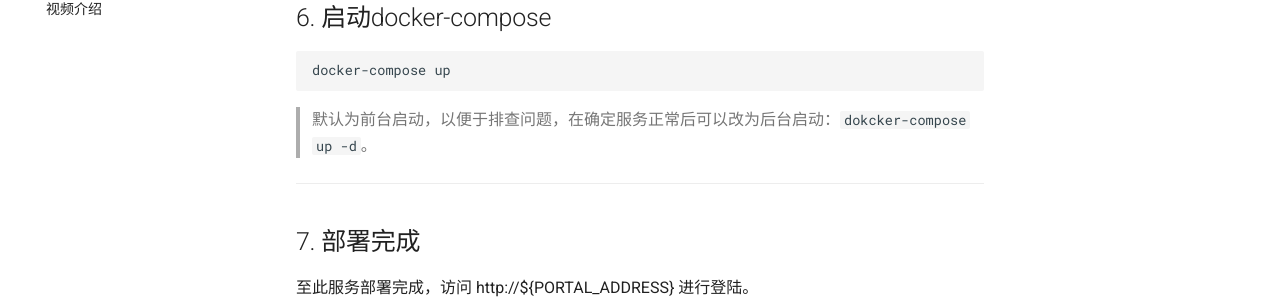
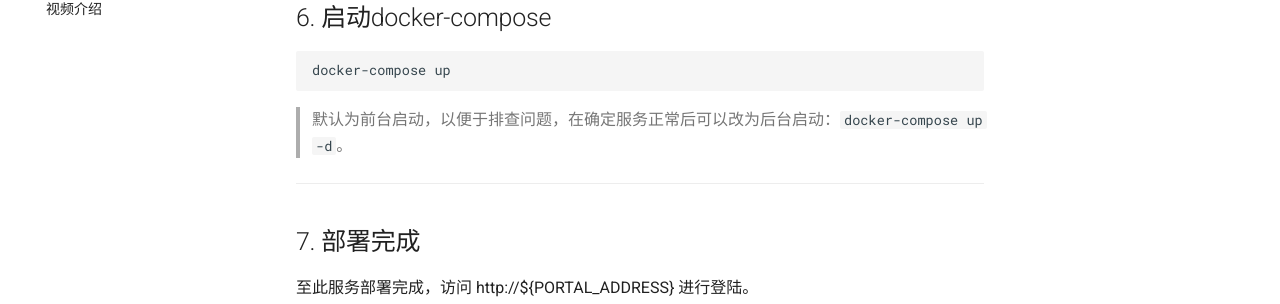
Before and after one commit to idcos/cloudiac-docs, an MkDocs documentation site: the page built from docs/mkdocs/installation/container.md, in a window 1280 px wide and 900 px high, scrolled down 4076 px. Shown: the part 422-726 px from the top of the window. Built offline with MkDocs 1.6.1 and Material for MkDocs 9.7.7, drawn with Linux system fonts in a browser that asks for light colours; comment, search, counter and statistics services are not loaded; the version menu is left out.

Commit message:
docker-compose up

````diff
--- a/docs/mkdocs/installation/container.md
+++ b/docs/mkdocs/installation/container.md
@@ -221,7 +221,7 @@ RUNNER_OFFLINE_MODE="false"
 ```bash
 docker-compose up
 ```
-> 默认为前台启动，以便于排查问题，在确定服务正常后可以改为后台启动：`dokcker-compose up -d`。
+> 默认为前台启动，以便于排查问题，在确定服务正常后可以改为后台启动：`docker-compose up -d`。
 
 ---
 
````
